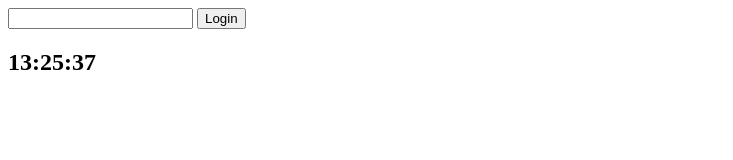
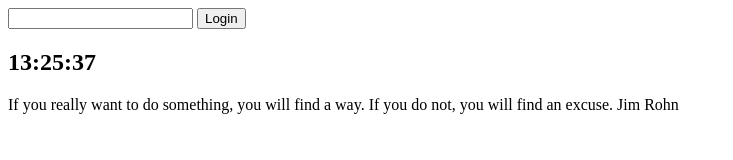
Before and after one commit to ws0671/momentum-repeat, a plain HTML site: page index.html in a window 1280 px wide. Shown: the whole page, without its empty margins (0-733 px from the left). Drawn offline with Linux system fonts and the light colour scheme.

Commit message:
Feat 랜덤 명언

```diff
--- a/index.html
+++ b/index.html
@@ -14,7 +14,12 @@
     </form>
     <h2 id="clock">00:00:00</h2>
     <h1 id="title" class="hidden"></h1>
+    <div id="quote">
+      <span></span>
+      <span></span>
+    </div>
     <script src="js/greetings.js"></script>
     <script src="js/clock.js"></script>
+    <script src="js/quotes.js"></script>
   </body>
 </html>
--- /dev/null
+++ b/js/quotes.js
@@ -0,0 +1,59 @@
+const quotes = [
+  {
+    quote: "I never dreamed about success, I worked for it",
+    author: "Estee Lauder",
+  },
+  {
+    quote: "Do not try to be original, just try to be good.",
+    author: "Paul Rand",
+  },
+  {
+    quote: "Do not be afraid to give up the good to go for the great",
+    author: "John D. Rockefeller",
+  },
+  {
+    quote:
+      "If you cannot fly then run. If you cannot run, then walk. And if you cannot walk, then crawl, but whatever you do, you have to keep moving forward.",
+    author: "Martin Luther King Jr.",
+  },
+  {
+    quote:
+      "Our greatest weakness lies in giving up. The most certain way to succeed is always to try just one more time.",
+    author: "Thomas Edison",
+  },
+  {
+    quote:
+      "The fastest way to change yourself is to hang out with people who are already the way you want to be",
+    author: "REid Hoffman",
+  },
+  {
+    quote:
+      "Money is like gasoline during a road trip. You do not want to run out of gas on your trip, but you are not doing a tour of gas stations",
+    author: "Tim O Reilly",
+  },
+  {
+    quote:
+      "Some people dream of success, while other people get up every morning and make it happen",
+    author: "Wayne Huizenga",
+  },
+  {
+    quote:
+      "The only thing worse than starting something and falling.. is not starting something",
+    author: "SEth Godin",
+  },
+  {
+    quote:
+      "If you really want to do something, you will find a way. If you do not, you will find an excuse.",
+    author: "Jim Rohn",
+  },
+];
+
+const quote = document.querySelector("#quote span:first-child");
+const author = document.querySelector("#quote span:last-child");
+
+const todaysQuote = quotes[Math.floor(Math.random() * quotes.length)];
+
+quote.innerText = todaysQuote.quote;
+author.innerText = todaysQuote.author;
+
+console.log(todaysQuote);
```
